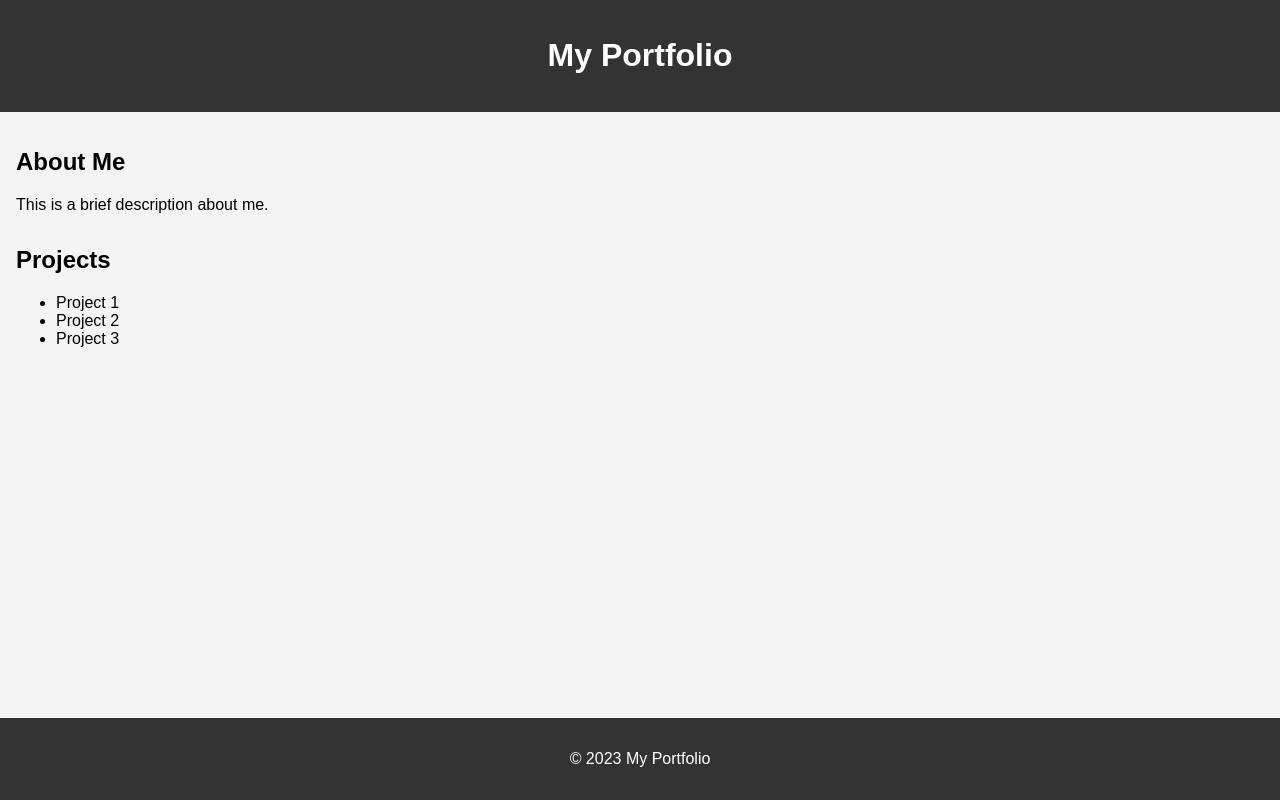
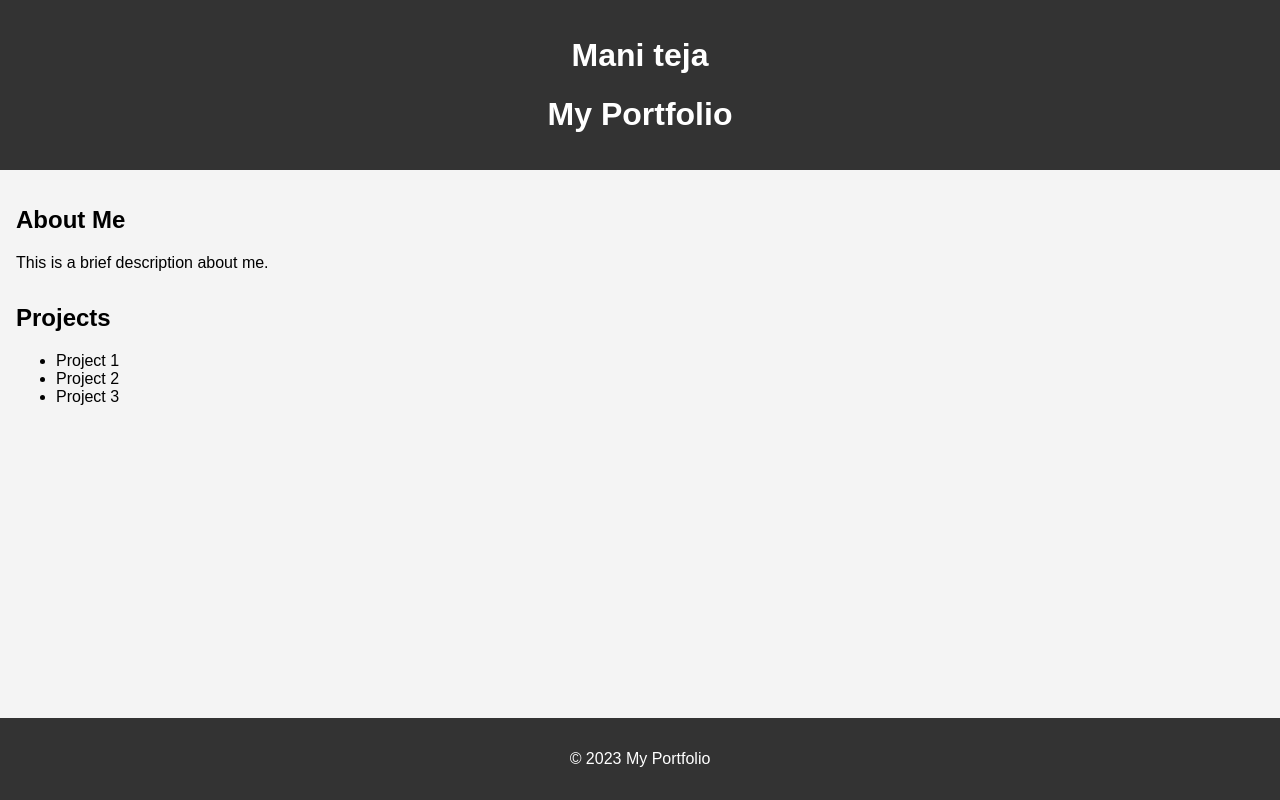
Before and after one commit to srikarikuppa/demo-1, a plain HTML site: page index.html in a window 1280 px wide. Drawn offline with Linux system fonts and the light colour scheme.

Commit message:
name added

```diff
--- a/index.html
+++ b/index.html
@@ -8,6 +8,7 @@
 </head>
 <body>
     <header>
+        <h1>Mani teja</h1>
         <h1>My Portfolio</h1>
     </header>
     <main>
```
